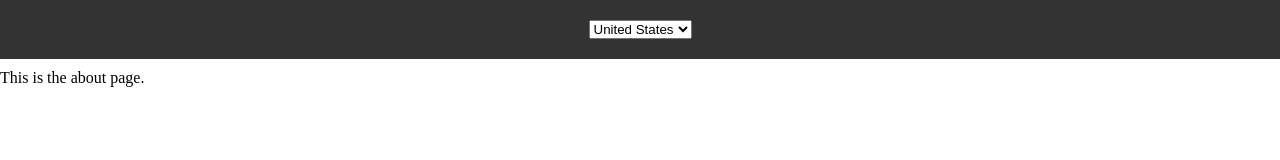
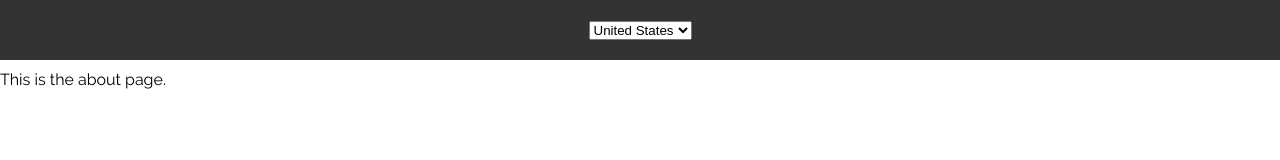
Before and after one commit to scavassa91/tvshow-pro, a Next.js app: page /about in a window 1280 px wide. Shown: the top 160 px of the page. Built offline with nearby package versions, Linux system fonts and the light colour scheme.

Commit message:
Changed font family to raleway

```diff
--- a/pages/_app.js
+++ b/pages/_app.js
@@ -7,7 +7,12 @@ const MyApp = ({ Component, pageProps }) => {
       <Component {...pageProps} />
 
       <style jsx>{`
+        @font-face {
+          font-family: "raleway";
+          src: url("/fonts/raleway/Raleway-Regular.ttf") format("truetype");
+        }
         :global(html, body) {
+          font-family: "raleway";
           margin: 0;
           padding: 0;
         }
```
Also changed, not shown: public/fonts/raleway/Raleway-Regular.ttf (added).
